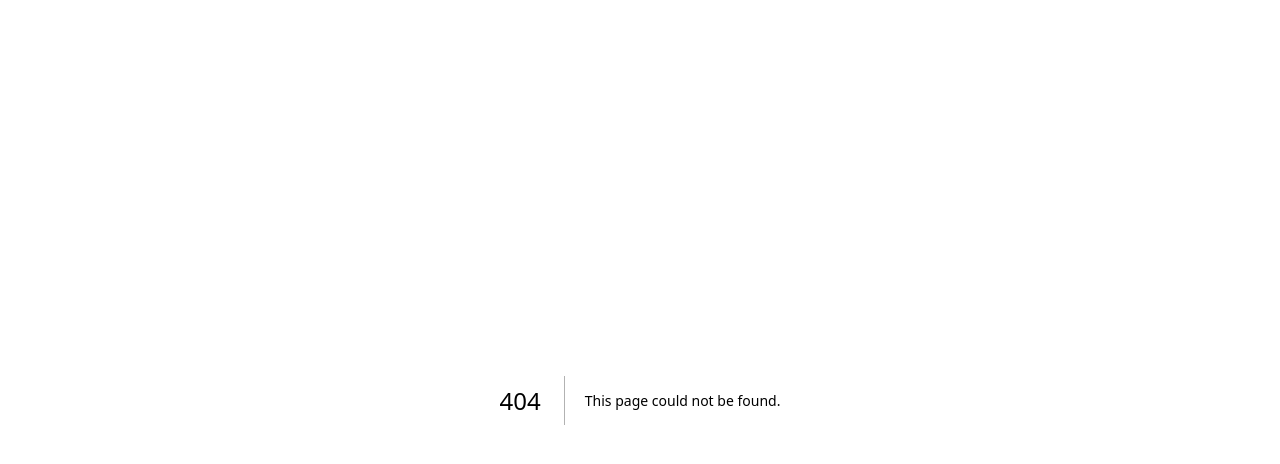
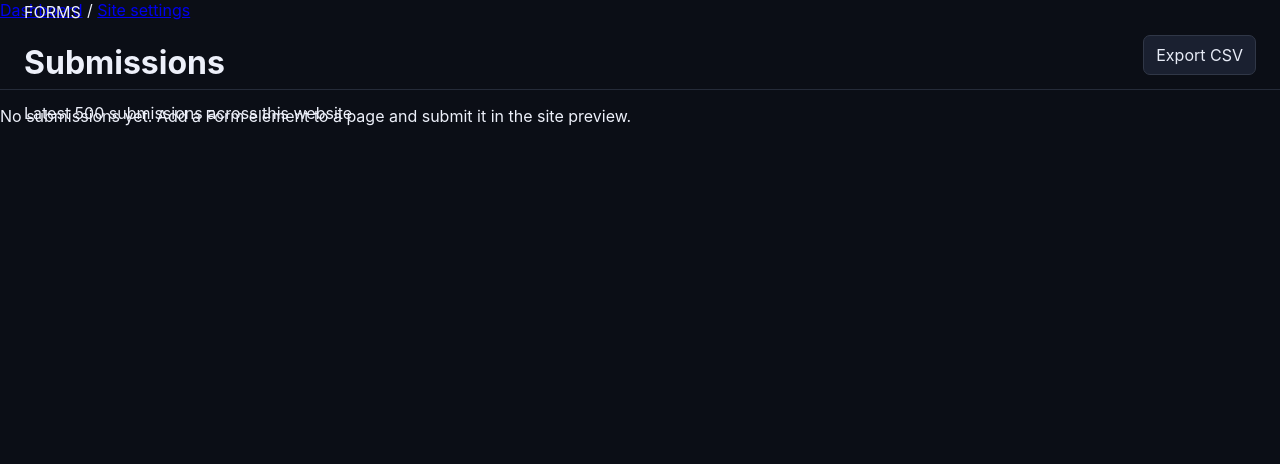
Before and after one commit to neha-coditation/ai-website-builder-cms, a Next.js app: page /forms in a window 1280 px wide. Before the commit this address had no page. Shown: the top 464 px of the page. Built offline with nearby package versions, Linux system fonts and the light colour scheme.

Commit message:
Add site forms inbox with CSV export

```diff
--- /dev/null
+++ b/app/forms/page.tsx
@@ -0,0 +1,13 @@
+'use client';
+import {Suspense,useEffect,useState} from 'react';
+import {useSearchParams} from 'next/navigation';
+import Link from 'next/link';
+type Submission={id:string;formId:string;pageSlug:string;status:string;createdAt:string;data:Record<string,unknown>};
+function Inbox(){
+ const params=useSearchParams();const siteId=params.get('siteId')||'';
+ const [items,setItems]=useState<Submission[]>([]);const [error,setError]=useState('');const [loading,setLoading]=useState(true);
+ useEffect(()=>{if(!siteId){setLoading(false);return;}let active=true;fetch('/api/projects/'+encodeURIComponent(siteId)+'/submissions',{cache:'no-store'}).then(async r=>{if(!r.ok)throw Error('Unable to load submissions');return r.json()}).then(v=>{if(active)setItems(v.submissions||[])}).catch(e=>{if(active)setError(String(e))}).finally(()=>{if(active)setLoading(false)});return ()=>{active=false}},[siteId]);
+ function exportCsv(){const keys=['createdAt','pageSlug','formId','name','email','message'];const esc=(v:unknown)=>'"'+String(v??'').replace(/"/g,'""')+'"';const csv=[keys.join(','),...items.map(i=>[i.createdAt,i.pageSlug,i.formId,i.data.name,i.data.email,i.data.message].map(esc).join(','))].join('\r\n');const url=URL.createObjectURL(new Blob([csv],{type:'text/csv;charset=utf-8'}));const a=document.createElement('a');a.href=url;a.download='form-submissions.csv';a.click();URL.revokeObjectURL(url)}
+ return <main className="forms-inbox"><nav><Link href="/">Dashboard</Link> / <Link href={'/settings?siteId='+encodeURIComponent(siteId)}>Site settings</Link></nav><header><div><p>FORMS</p><h1>Submissions</h1><span>Latest 500 submissions across this website</span></div><button onClick={exportCsv} disabled={!items.length}>Export CSV</button></header>{error&&<p role="alert">{error}</p>}{loading?<p>Loading submissions…</p>:!items.length?<p>No submissions yet. Add a Form element to a page and submit it in the site preview.</p>:<div className="forms-inbox-table"><table><thead><tr><th>Received</th><th>Page</th><th>Form</th><th>Name</th><th>Email</th><th>Message</th></tr></thead><tbody>{items.map(item=><tr key={item.id}><td>{new Date(item.createdAt).toLocaleString()}</td><td>{item.pageSlug}</td><td>{item.formId}</td><td>{String(item.data.name||'')}</td><td>{String(item.data.email||'')}</td><td>{String(item.data.message||'')}</td></tr>)}</tbody></table></div>}</main>;
+}
+export default function FormsPage(){return <Suspense fallback={<p>Loading forms…</p>}><Inbox/></Suspense>}
```
